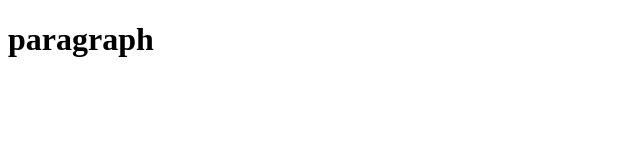
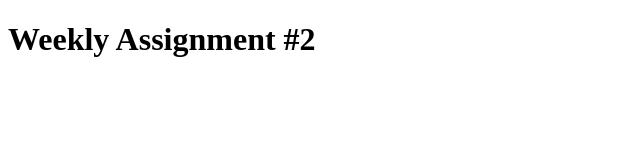
Before and after one commit to sbruner176/info3402.github.io, a plain HTML site: page wa2.html in a window 1280 px wide. Shown: the whole page, without its empty margins (0-640 px from the left). Drawn offline with Linux system fonts and the light colour scheme.

Commit message:
Update wa2.html

```diff
--- a/wa2.html
+++ b/wa2.html
@@ -1,9 +1,6 @@
 <!DOCTYPE html>
 <html>
-<head>
-	<title>Weekly Assignment 2</title>
-</head>
 <body>
-<h1>paragraph</h1>
+	<h1>Weekly Assignment #2</h1>
 </body>
 </html>
```
